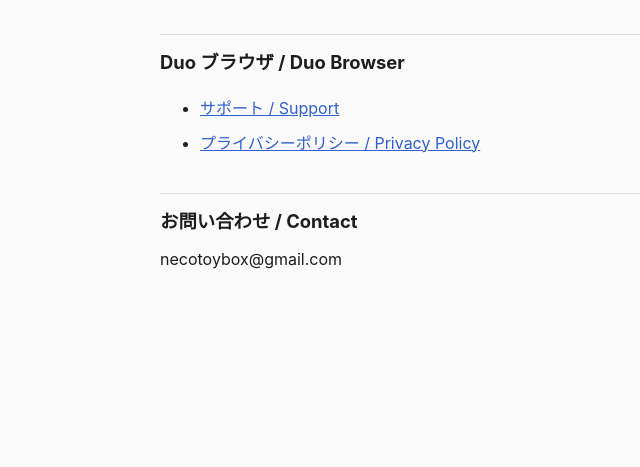
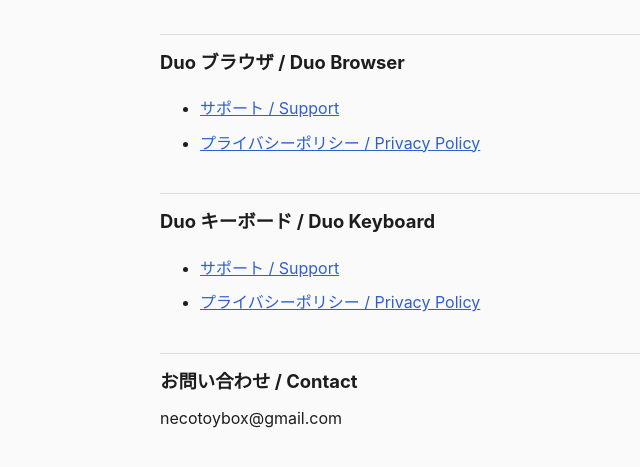
Before and after one commit to khmgs822/duo-apps, a plain HTML site: page index.html in a window 1280 px wide. Shown: the part 99-566 px from the top of the page, without its empty margins (120-760 px from the left). Drawn offline with Linux system fonts and the light colour scheme.

Commit message:
Add index.html

```diff
--- a/index.html
+++ b/index.html
@@ -9,6 +9,11 @@
 <li><a href="duo-browser/support.html">サポート / Support</a></li>
 <li><a href="duo-browser/privacy.html">プライバシーポリシー / Privacy Policy</a></li>
 </ul>
+<h2>Duo キーボード / Duo Keyboard</h2>
+<ul>
+<li><a href="duo-keyboard/support.html">サポート / Support</a></li>
+<li><a href="duo-keyboard/privacy.html">プライバシーポリシー / Privacy Policy</a></li>
+</ul>
 <h2>お問い合わせ / Contact</h2>
 <p>necotoybox@gmail.com</p>
 </main></body></html>
```
